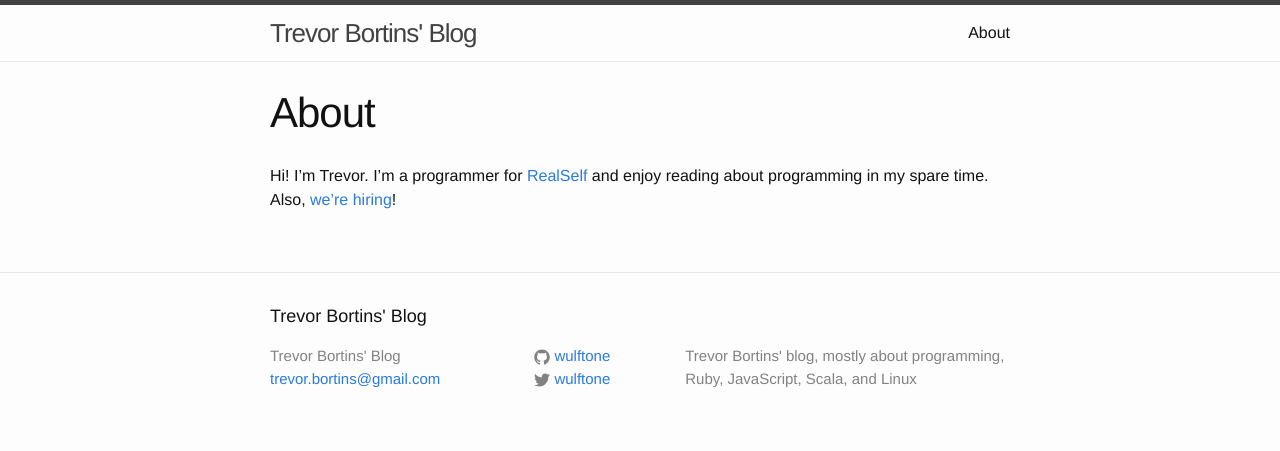
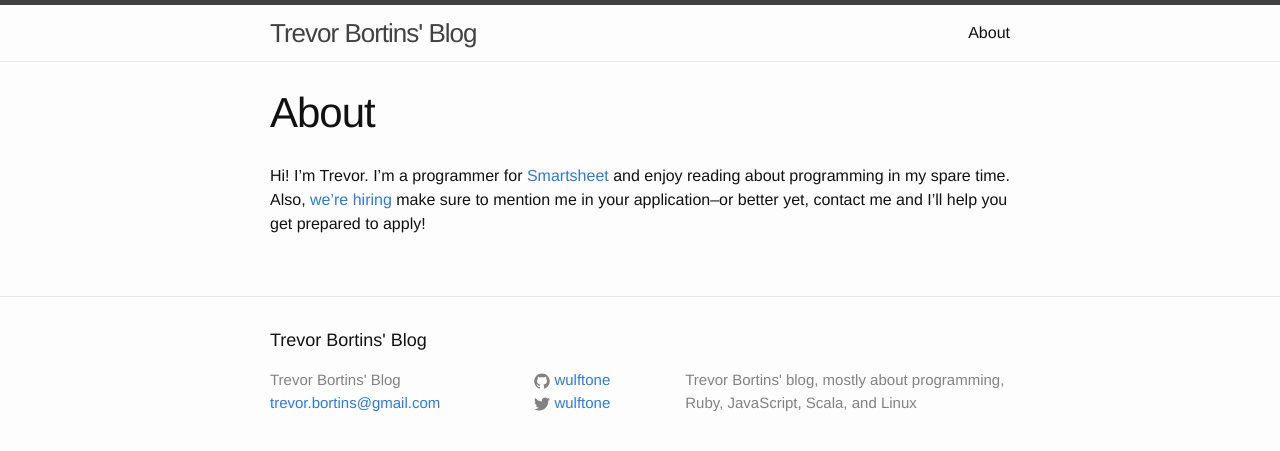
Before and after one commit to wulftone/wulftone.github.io, a Jekyll site: the page built from about.md, in a window 1280 px wide. Shown: the top 451 px of the page. Built offline with Jekyll 4.4.1, drawn with Linux system fonts in a browser that asks for light colours.

Commit message:
Update about.md

```diff
--- a/about.md
+++ b/about.md
@@ -4,4 +4,4 @@ title: About
 permalink: /about/
 ---
 
-Hi!  I'm Trevor.  I'm a programmer for [RealSelf](https://www.realself.com) and enjoy reading about programming in my spare time.  Also, [we're hiring](https://t.co/hm6p5tSdIi)!
+Hi!  I'm Trevor.  I'm a programmer for [Smartsheet](https://www.smartsheet.com) and enjoy reading about programming in my spare time.  Also, [we're hiring](https://www.smartsheet.com/careers) make sure to mention me in your application--or better yet, contact me and I'll help you get prepared to apply!
```
